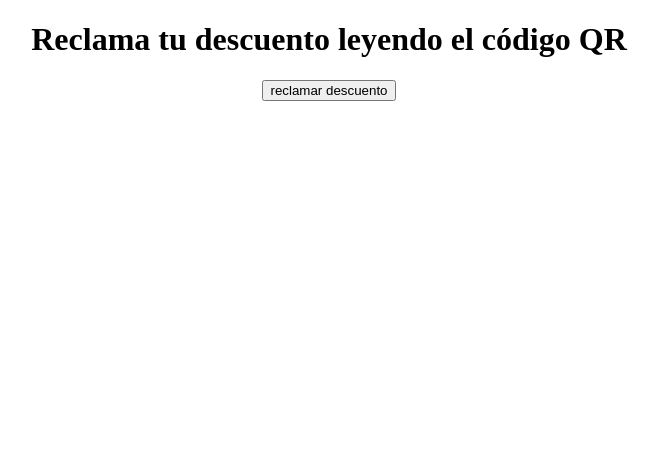
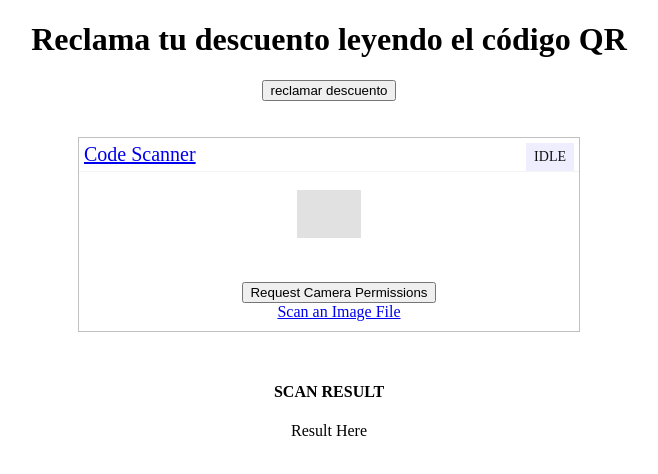
Before and after one commit to santiagocherrys/PruebaQR, a plain HTML site: page index.html in a window 1280 px wide. Shown: the whole page, without its empty margins (311-969 px from the left). Drawn offline with Linux system fonts and the light colour scheme; grey boxes are pictures that could not be loaded.

Commit message:
Se devuelve a como estaba

```diff
--- a/index.html
+++ b/index.html
@@ -37,7 +37,7 @@
 <br>
 <br>
 
-<div  style="display:none;" class="row">
+<div style="display:block;" class="row">
   <div class="col">
     <div style="width:500px;" id="reader"></div>
   </div>
@@ -55,7 +55,7 @@
 
   //Se habilita el lector
   descuento.addEventListener('click', ()=>{
-    console.log("Hundí el boton");
+    /* console.log("Hundí el boton");
     if(flag == true){
       contenedor.style.display = "block";
       flag = false;
@@ -63,7 +63,7 @@
       contenedor.style.display = "none";
       document.getElementById('result').innerHTML = "";
       flag = true;
-    }
+    } */
 
 
 
```
